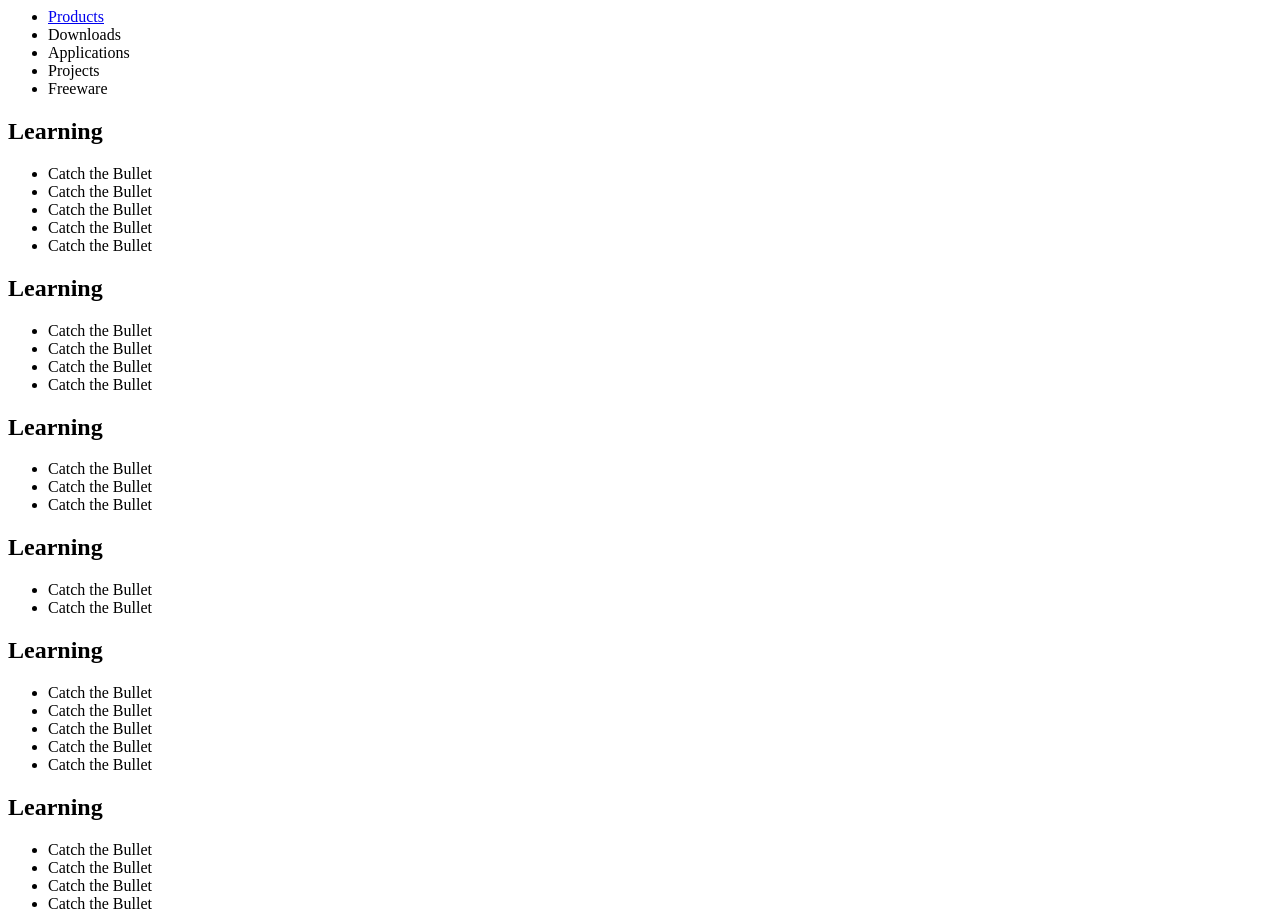
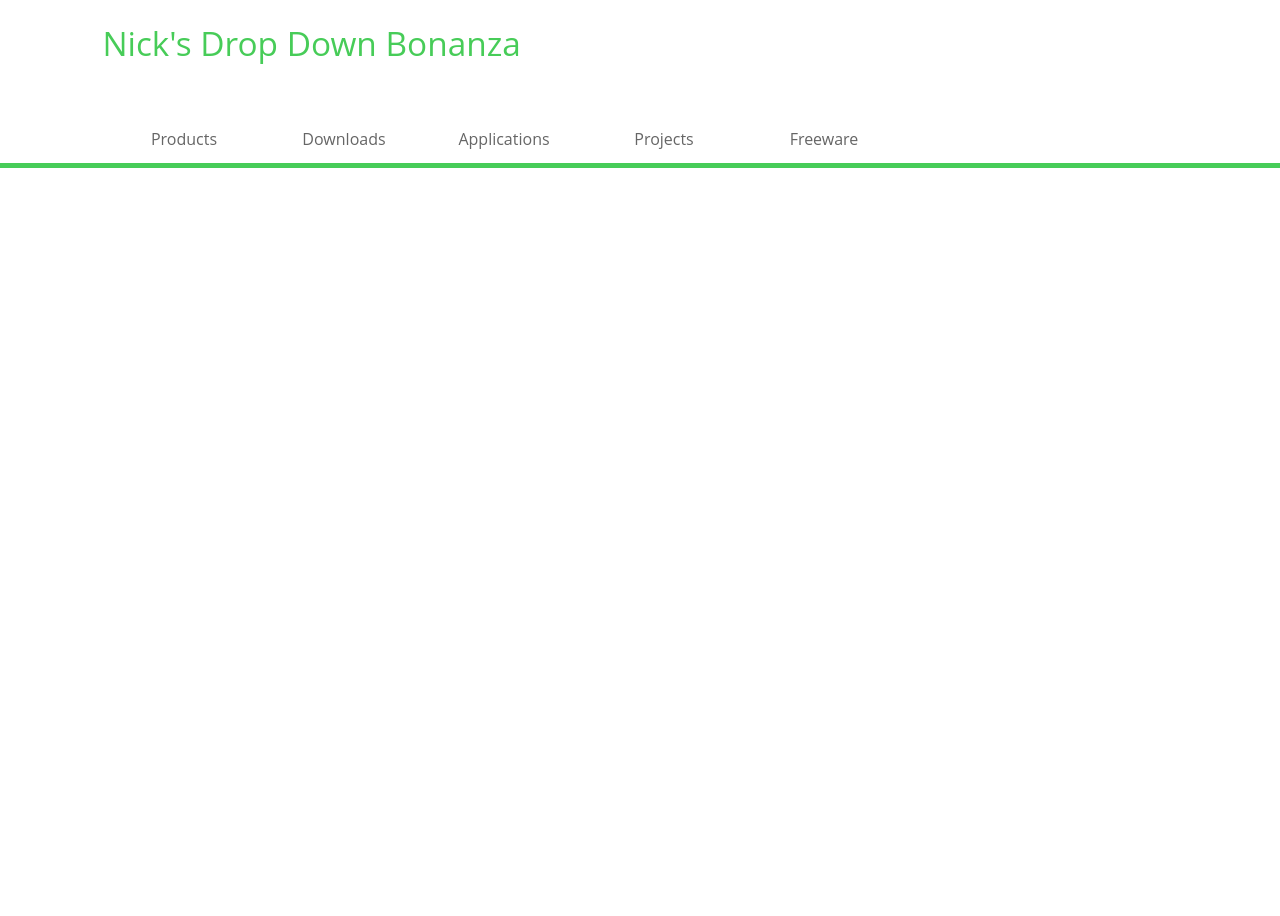
Before and after one commit to Nhare/TIY-Assignments, a plain HTML site: page dojos/HTML/Dropdown.html in a window 1280 px wide. Shown: the top 916 px of the page. After the commit the page ends 800 px from the top, so only its background shows below. Drawn offline with Linux system fonts and the light colour scheme; files that its build step writes are made by us from their sources.

Commit message:
continuing work from Elmer's lecture

```diff
--- a/dojos/HTML/Dropdown.html
+++ b/dojos/HTML/Dropdown.html
@@ -3,11 +3,11 @@
 <html>
   <head>
     <title>Nick Nack</title>
-    <link href="dojos/HTML/dropdownstyles.css" rel="stylesheet" media="screen"/>
+    <link href="dropdownstyles.css" rel="stylesheet" media="screen"/>
     <script type="text/javascript">
       <!--
         function showMenu(id){
-          var arrMenus = [];
+          var arrMenus = ['products', 'downloads', 'applications', 'projects', 'freeware'];
           var  thisMenu = docuement.getElementById(id);
           arrMenus.forEach(function(value,index){
             var thisTab = value + 'Tab';
@@ -23,17 +23,20 @@
       //-->
     </script>
   </head>
-  <body>
+  <header>
+    <p>Nick's Drop Down Bonanza</p>
     <nav class="tabs">
       <ul>
-        <li><a id="Products" href='#' onclick="showMenu('products');">Products</a></li>
-        <li>Downloads</li>
-        <li>Applications</li>
-        <li>Projects</li>
-        <li>Freeware</li>
+        <li><a id="productsTab" href='#' onclick="showMenu('products');">Products</a></li>
+        <li><a id="downloadsTab" href='#' onclick="showMenu('downloads');">Downloads</a></li>
+        <li><a id="applicationsTab" href='#' onclick="showMenu('applications');">Applications</a></li>
+        <li><a id="projectsTab" href='#' onclick="showMenu('projects');">Projects</a></li>
+        <li><a id="freewareTab" href='#' onclick="showMenu('freeware');">Freeware</a></li>
       </ul>
     </nav>
-    <section id="products">
+  </header>
+    <body>
+    <section id="products" style="display:none;">
       <h1 class="menuHeader">Learning</h1>
         <ul class ="menuList">
           <li>Catch the Bullet</li>
@@ -61,7 +64,7 @@
           <li>Catch the Bullet</li>
         </ul>
     </section>
-    <section id="downloads">
+    <section id="downloads" style="display:none;">
       <h1 class="menuHeader">Learning</h1>
         <ul class ="menuList">
           <li>Catch the Bullet</li>
@@ -78,7 +81,7 @@
           <li>Catch the Bullet</li>
         </ul>
     </section>
-    <section id="applications">
+    <section id="applications" style="display:none;">
       <h1 class="menuHeader">Learning</h1>
         <ul class ="menuList">
           <li>Catch the Bullet</li>
@@ -99,7 +102,7 @@
           <li>Catch the Bullet</li>
         </ul>
     </section>
-    <section id="projects">
+    <section id="projects" style="display:none;">
       <h1 class="menuHeader">Learning</h1>
         <ul class ="menuList">
           <li>Catch the Bullet</li>
@@ -119,7 +122,7 @@
           <li>Catch the Bullet</li>
         </ul>
     </section>
-    <section id="freeware">
+    <section id="freeware" style="display:none;">
       <h1 class="menuHeader">Learning</h1>
         <ul class ="menuList">
           <li>Catch the Bullet</li>
--- a/dojos/HTML/dropdownstyles.css
+++ b/dojos/HTML/dropdownstyles.css
@@ -1 +1,53 @@
 /* Drop Down styles */
+body {
+  font-family: 'Open Sans', sans-serif;
+  width: 100%;
+  margin:0;
+  padding:0;
+}
+header{
+  border-bottom: 5px solid #47cc58;
+  height: 143px;
+}
+header p{
+  margin-top: 20px;
+  margin-left: 8%;
+  font-size: 25pt;
+  color: #47cc58;
+}
+nav ul {
+  list-style-type: none;
+  padding-top: 15px;
+  margin-left: 5%;
+}
+nav li {
+  float: left;
+  margin:0;
+}
+nav li a {
+  display: block;
+  height: 50px;
+  line-height: 50px;
+  float: left;
+  width: 160px;
+  color: #666;
+  text-decoration: none;
+  text-align: center;
+}
+section {
+  background-color: #47cc58;
+}
+.menuHeader {
+  margin-top: 0;
+  color: #58ff6e;
+  font-size: 18pt;
+}
+.menuList {
+  color: #fff;
+  list-style-type: none;
+  padding: 0px;
+  margin: 0px;
+}
+.menuList li {
+  padding-top:10px;
+}
```
